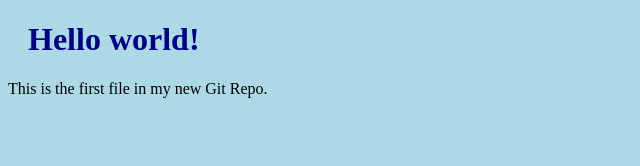
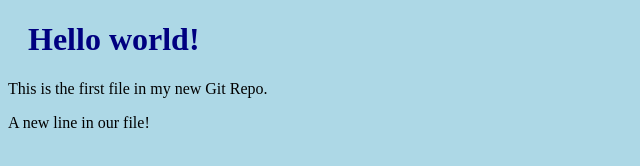
Before and after one commit to allencheung2018/HelloWorld-test.io, a plain HTML site: page index.html in a window 1280 px wide. Shown: the whole page, without its empty margins (0-640 px from the left). Drawn offline with Linux system fonts and the light colour scheme.

Commit message:
Updated index.html with a new line

```diff
--- a/index.html
+++ b/index.html
@@ -8,6 +8,7 @@
 
 <h1>Hello world!</h1>
 <p>This is the first file in my new Git Repo.</p>
+<p>A new line in our file!<p>
 
 </body>
 </html>
```
